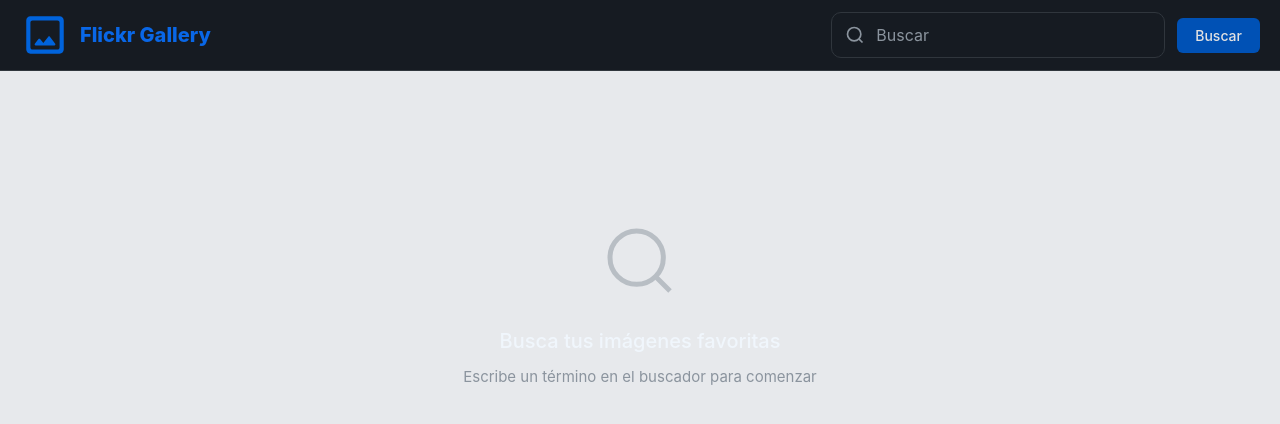
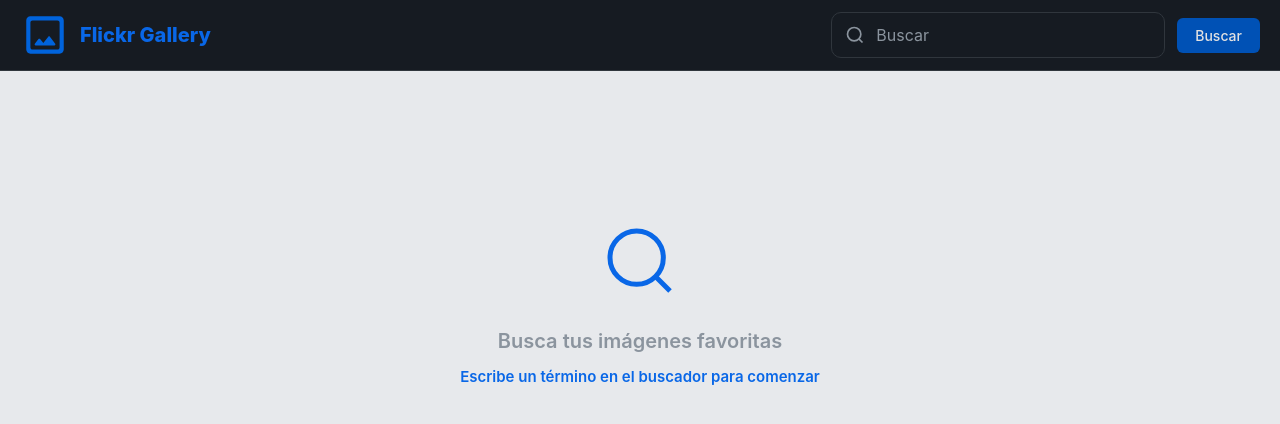
Before and after one commit to skuetoDev/webAppFlickr, an Angular app in the folder flickr-Front/: page / in a window 1280 px wide. Shown: the top 424 px of the page. Built offline with nearby package versions, Linux system fonts and the light colour scheme.

Commit message:
implements download images from button

```diff
--- a/flickr-Front/src/app/components/photo-grid/photo-grid.css
+++ b/flickr-Front/src/app/components/photo-grid/photo-grid.css
@@ -34,17 +34,20 @@
   width: 80px;
   height: 80px;
   margin-bottom: 24px;
-  opacity: 0.5;
+  color:#0967E7;
 }
 
 .empty-state h3,
 .initial-state h3 {
   font-size: 20px;
-  font-weight: 500;
-  color: #f0f6fc;
+  color: #8b949e;
+  font-weight: 600;
   margin-bottom: 8px;
 }
-
+.initial-state p {
+  color:#0967E7;
+  font-weight: 600;;
+}
 .empty-state p,
 .initial-state p {
   font-size: 15px;
--- a/flickr-Front/src/app/components/photo-modal/photo-modal.css
+++ b/flickr-Front/src/app/components/photo-modal/photo-modal.css
@@ -152,7 +152,7 @@
   font-size: 20px;
   font-weight: 600;
   color: #f0f6fc;
-  margin-bottom: 20px;
+  margin: 24px 0;
   line-height: 1.4;
 }
 
--- a/flickr-Front/src/app/components/photo-modal/photo-modal.ts
+++ b/flickr-Front/src/app/components/photo-modal/photo-modal.ts
@@ -1,5 +1,5 @@
-import { Component, EventEmitter, HostListener, Input, Output, OnChanges, SimpleChanges } from '@angular/core';
-import { CommonModule } from '@angular/common';
+import { Component, EventEmitter, HostListener, Input, Output, OnChanges, SimpleChanges, Inject, PLATFORM_ID } from '@angular/core';
+import { CommonModule, isPlatformBrowser } from '@angular/common';
 import { Button } from "../button/button";
 import { FlickrPhotoInfo } from '../../models/Photo';
 
@@ -17,14 +17,17 @@ export class PhotoModal implements OnChanges {
   @Output() onClose = new EventEmitter<void>();
 
   imageLoaded = false;
+  private isBrowser: boolean;
+
+  constructor(@Inject(PLATFORM_ID) platformId: Object) {
+    this.isBrowser = isPlatformBrowser(platformId);
+  }
 
   ngOnChanges(changes: SimpleChanges): void {
-    if (changes['isOpen']) {
+    if (changes['isOpen'] && this.isBrowser) {
       if (this.isOpen) {
-        // Bloquear scroll del body
         document.body.style.overflow = 'hidden';
       } else {
-        // Restaurar scroll del body
         document.body.style.overflow = '';
       }
     }
@@ -49,8 +52,9 @@ export class PhotoModal implements OnChanges {
   }
 
   downloadPhoto(): void {
-    if (this.photoInfo?.downloadUrl) {
-      window.open(this.photoInfo.downloadUrl, '_blank');
-    }
+    if (!this.isBrowser || !this.photoInfo?.id) return;
+
+    // Descargar a traves backend
+    window.open(`http://localhost:8080/api/images/${this.photoInfo.id}/download`, '_blank');
   }
 }
```
